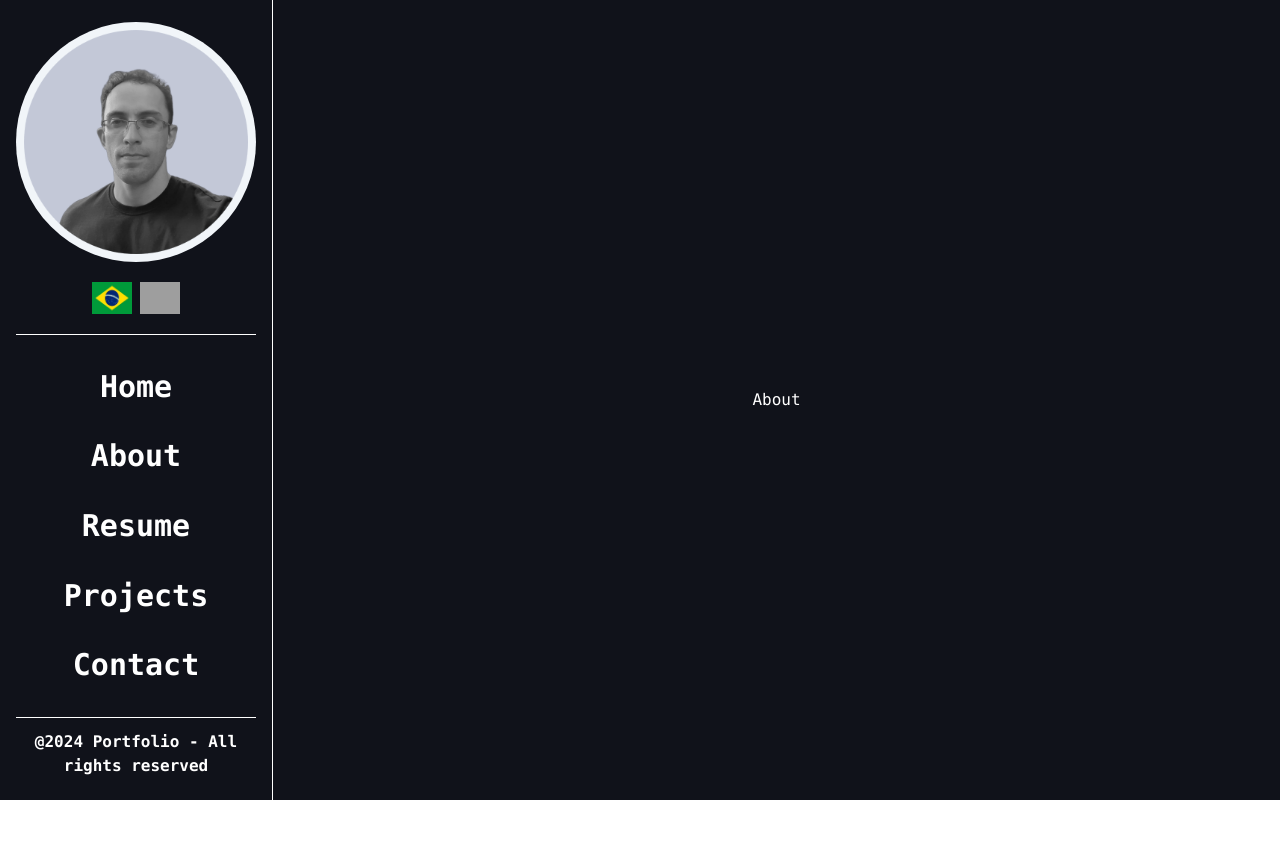
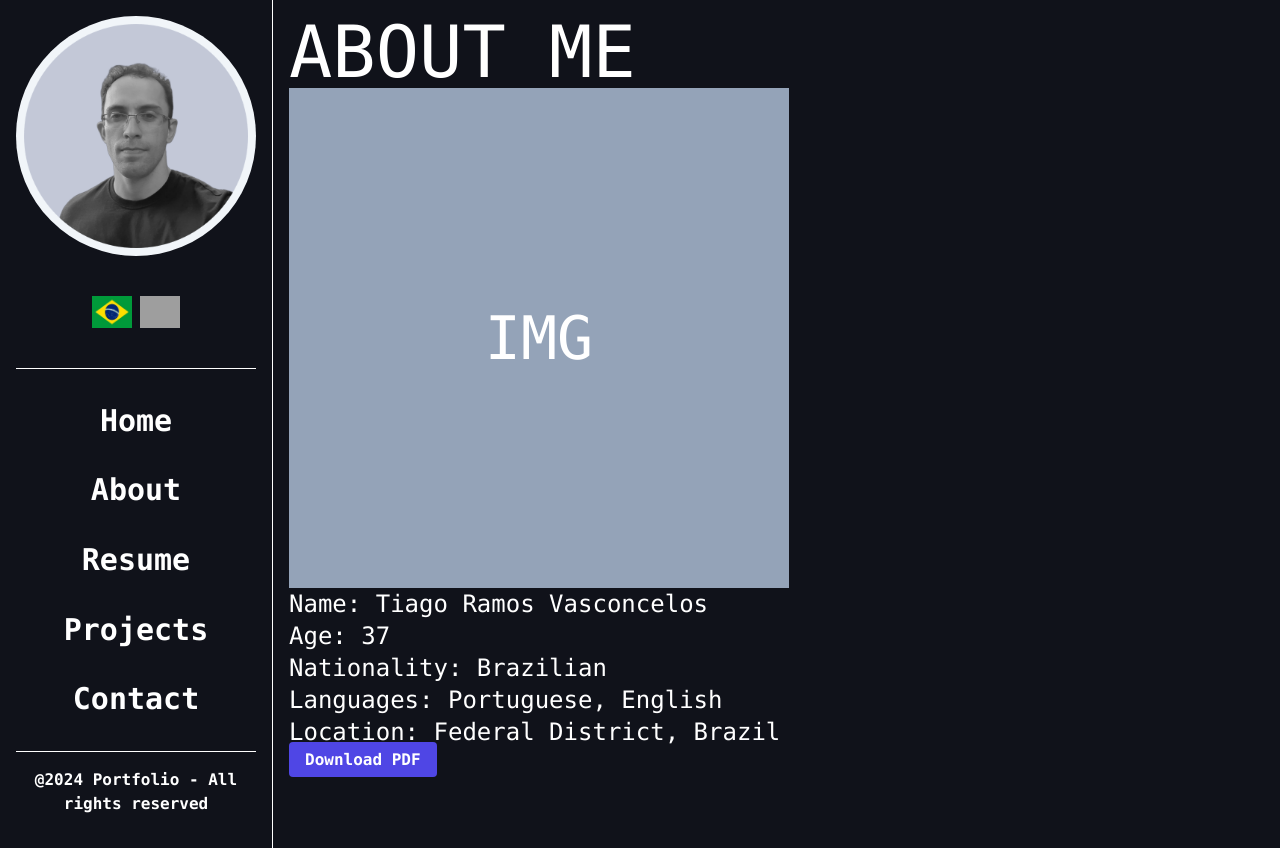
Before and after one commit to Tiago-devop/portfolio, a React (Vite) app: page /about in a window 1280 px wide. Before the commit the page ends 800 px from the top, so only its background shows below. Built offline with nearby package versions, Linux system fonts and the light colour scheme; grey boxes are pictures that could not be loaded.

Commit message:
Update About and Layout components

```diff
--- a/src/pages/About.tsx
+++ b/src/pages/About.tsx
@@ -1,7 +1,22 @@
 export default function About() {
   return (
-    <div>
-      <h1>About</h1>
+    <div className="w-full h-full">
+      <h1 className="text-7xl">ABOUT ME</h1>
+      <div>
+        <div className="w-[500px] h-[500px] bg-slate-400 flex justify-center items-center">
+          <p className="text-white text-6xl">IMG</p>
+        </div>
+        <div>
+          <p className="text-2xl">Name: Tiago Ramos Vasconcelos</p>
+          <p className="text-2xl">Age: 37</p>
+          <p className="text-2xl">Nationality: Brazilian</p>
+          <p className="text-2xl">Languages: Portuguese, English</p>
+          <p className="text-2xl">Location: Federal District, Brazil</p>
+          <a href="https://drive.google.com/uc?export=download&id=1lZwbSv6A6KLb2_24LfTPMTxf_mFAN73j" target="_blank" rel="noopener noreferrer" className="bg-indigo-600 hover:bg-indigo-800 text-white font-bold py-2 px-4 rounded">
+            Download PDF
+          </a>
+        </div>
+      </div>
     </div>
   )
 }
--- a/src/pages/Layout.tsx
+++ b/src/pages/Layout.tsx
@@ -11,11 +11,11 @@ export default function Layout() {
   const [checked, setChecked] = useState(false)
   return (
     <div className="relative container min-h-screen flex mx-auto bg-[#10121A] text-white font-mono">
-      <nav className="md:flex hidden flex-col items-center justify-around min-h-screen box-border border-r border-white w-80 p-4">
+      <nav className="md:flex hidden flex-col items-center box-border border-r border-white w-80 p-4">
         <div className='flex items-center justify-center rounded-full bg-slate-100 h-60 w-60'>
           <img src={Picture} alt="profile" className="object-cover h-56 w-56" />
         </div>
-        <div className='flex w-24 my-2 justify-around'>
+        <div className='flex w-24 my-10 justify-around'>
           <ImgWithTooltip src={Brazil} alt="Portugues" />
           <ImgWithTooltip src={US} alt="English" />
         </div>
@@ -26,7 +26,7 @@ export default function Layout() {
           <Link to="projects" className='bg-none w-40 rounded-full text-center hover:bg-indigo-600'>Projects</Link>
           <Link to="contact" className='bg-none w-40 rounded-full text-center hover:bg-indigo-600'>Contact</Link>
         </div>
-        <footer className="w-full text-center text-white font-mono font-semibold"><p>@2024 <b className='text-white font-mono font-semibold'>Portfolio - All rights reserved</b></p></footer>
+        <footer className="w-full text-center text-white font-mono font-semibold my-4"><p>@2024 <b className='text-white font-mono font-semibold'>Portfolio - All rights reserved</b></p></footer>
       </nav>
 
       <label className="md:hidden absolute top-1 left-1 btn btn-circle swap swap-rotate">
```
